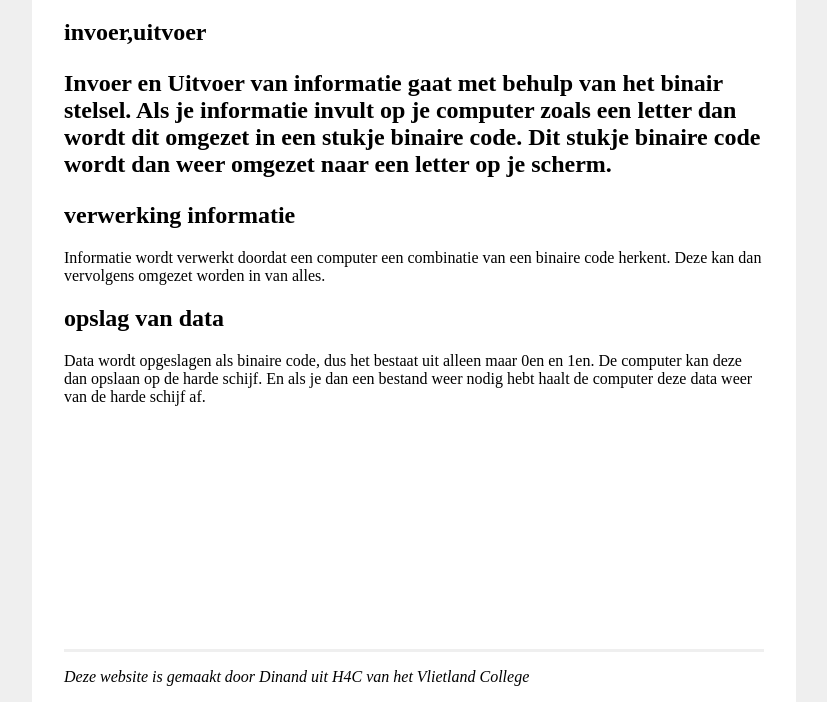
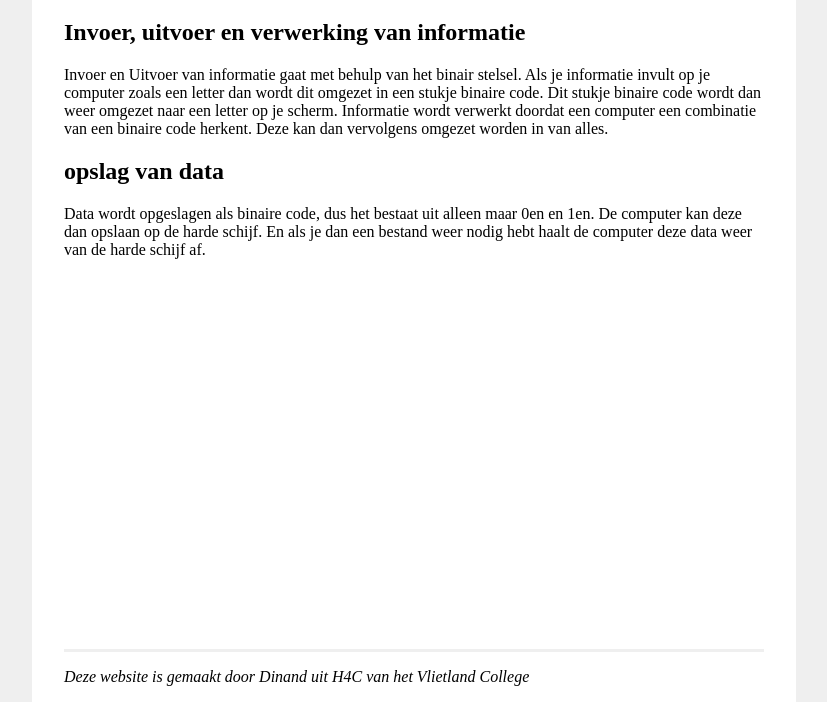
Before and after one commit to dinkuz/dinkuz.github.io, a plain HTML site: page algemene informatie.html in a window 1280 px wide. Shown: the part 130-832 px from the top of the page, without its empty margins (226-1053 px from the left). Drawn offline with Linux system fonts and the light colour scheme.

Commit message:
aanpassing info

```diff
--- a/algemene informatie.html
+++ b/algemene informatie.html
@@ -11,11 +11,12 @@
   <header class="page__header">
     <nav class="page__header-navbar navbar">
       <ul class="navbar__menu">
-         <li class="navbar__menu-item"><a class="navbar__menu-item-link" href="/">Home</a></li>
-         <li class="navbar__menu-item"><a class="navbar__menu-item-link" href="/binairstelsel.html">Binair stelsel</a>
-         </li>
+        <li class="navbar__menu-item"><a class="navbar__menu-item-link" href="/">Home</a></li>
+        <li class="navbar__menu-item"><a class="navbar__menu-item-link" href="/binairstelsel.html">Binair stelsel</a>
+        </li>
         <li class="navbar__menu-item"><a class="navbar__menu-item-link" href="/kleurmodel.html">Kleurmodel</a></li>
-        <li class="navbar__menu-item"><a class="navbar__menu-item-link" href="/algemene informatie.html">Algemene informatie</a></li>
+        <li class="navbar__menu-item"><a class="navbar__menu-item-link" href="/algemene informatie.html">Algemene
+            informatie</a></li>
       </ul>
     </nav>
   </header>
@@ -23,15 +24,19 @@
   <main class="page__body">
     <h1>Algemene informatie </h1>
 
-    <h2>invoer,uitvoer<h2>
-    <p>Invoer en Uitvoer van informatie gaat met behulp van het binair stelsel. Als je informatie invult op je computer zoals een letter dan wordt dit omgezet in een stukje binaire code. Dit stukje binaire code wordt dan weer omgezet naar een letter op je scherm.</p>
 
-    <h2>verwerking informatie</h2>
-    <p>Informatie wordt verwerkt doordat een computer een combinatie van een binaire code herkent. Deze kan dan vervolgens omgezet worden in van alles.</p>
+
+    <h2>Invoer, uitvoer en verwerking van informatie</h2>
+    <p>Invoer en Uitvoer van informatie gaat met behulp van het binair stelsel. Als je informatie invult op je computer
+      zoals een letter dan wordt dit omgezet in een stukje binaire code. Dit stukje binaire code wordt dan weer omgezet
+      naar een letter op je scherm. Informatie wordt verwerkt doordat een computer een combinatie van een binaire code
+      herkent. Deze kan dan vervolgens omgezet worden in van alles.</p>
 
     <h2>opslag van data</h2>
-    <p>Data wordt opgeslagen als binaire code, dus het bestaat uit alleen maar 0en en 1en. De computer kan deze dan opslaan op de harde schijf. En als je dan een bestand weer nodig hebt haalt de computer deze data weer van de harde schijf af.</p>
-</main>
+    <p>Data wordt opgeslagen als binaire code, dus het bestaat uit alleen maar 0en en 1en. De computer kan deze dan
+      opslaan op de harde schijf. En als je dan een bestand weer nodig hebt haalt de computer deze data weer van de
+      harde schijf af.</p>
+  </main>
 
   <footer class="page__footer">
     <address>
```
